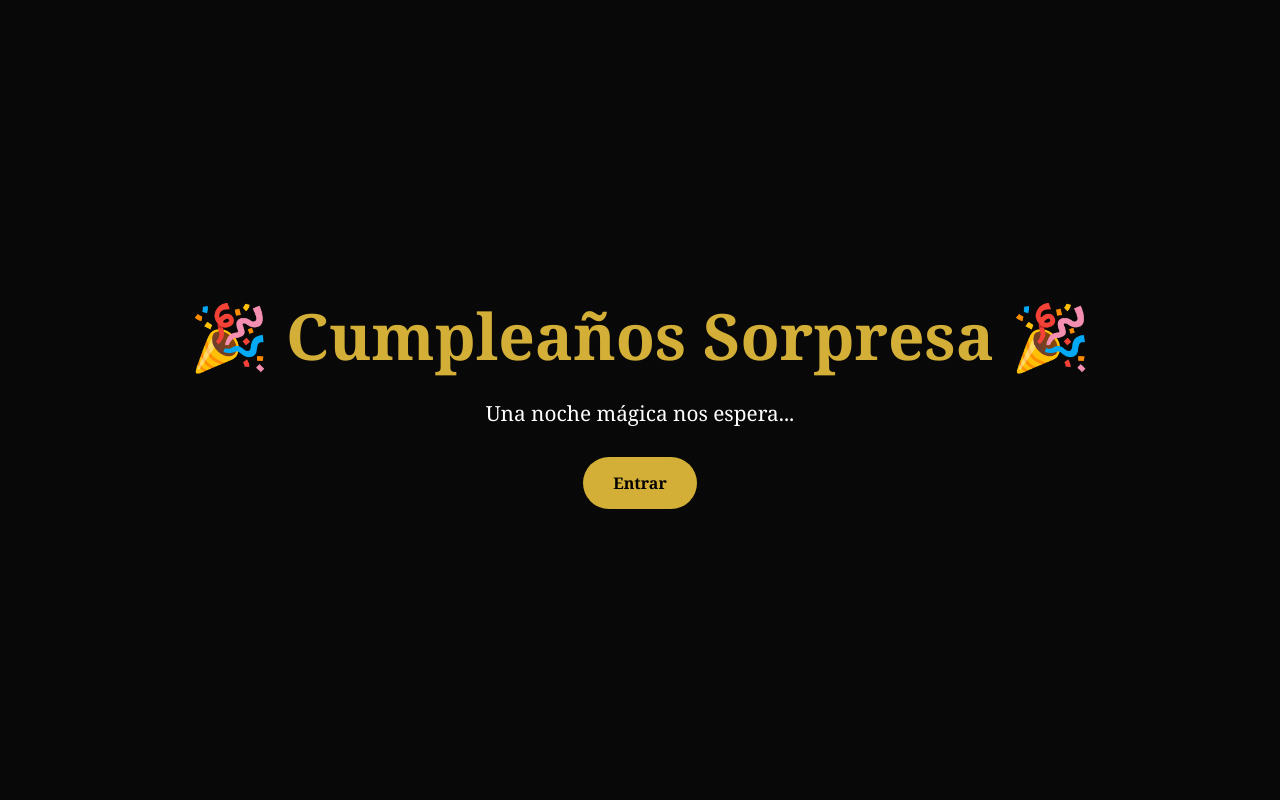
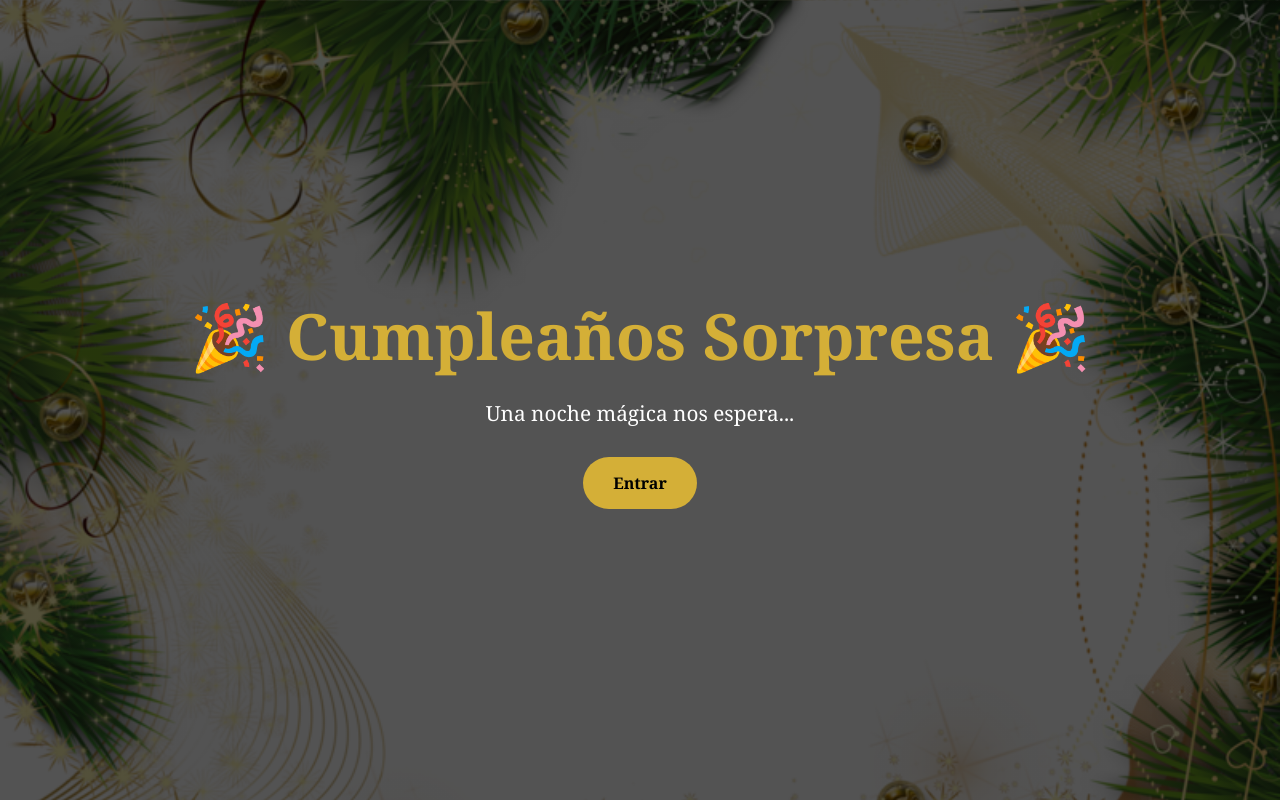
Before and after one commit to LauG31/cumpleanos-sorpresa, a plain HTML site: page index.html in a window 1280 px wide. Shown: the top 800 px of the page. Drawn offline with Linux system fonts and the light colour scheme.

Commit message:
Update body background with gradient and image
Changed background to a gradient with an image.

```diff
--- a/index.html
+++ b/index.html
@@ -22,7 +22,18 @@ html{
 
 body{
     font-family: Georgia, serif;
-    background:#111;
+
+    background:
+    linear-gradient(
+        rgba(0,0,0,0.35),
+        rgba(0,0,0,0.35)
+    ),
+    url("Fondo invitacion.png");
+
+    background-size:cover;
+    background-position:center;
+    background-attachment:fixed;
+
     color:white;
 }
 
```
